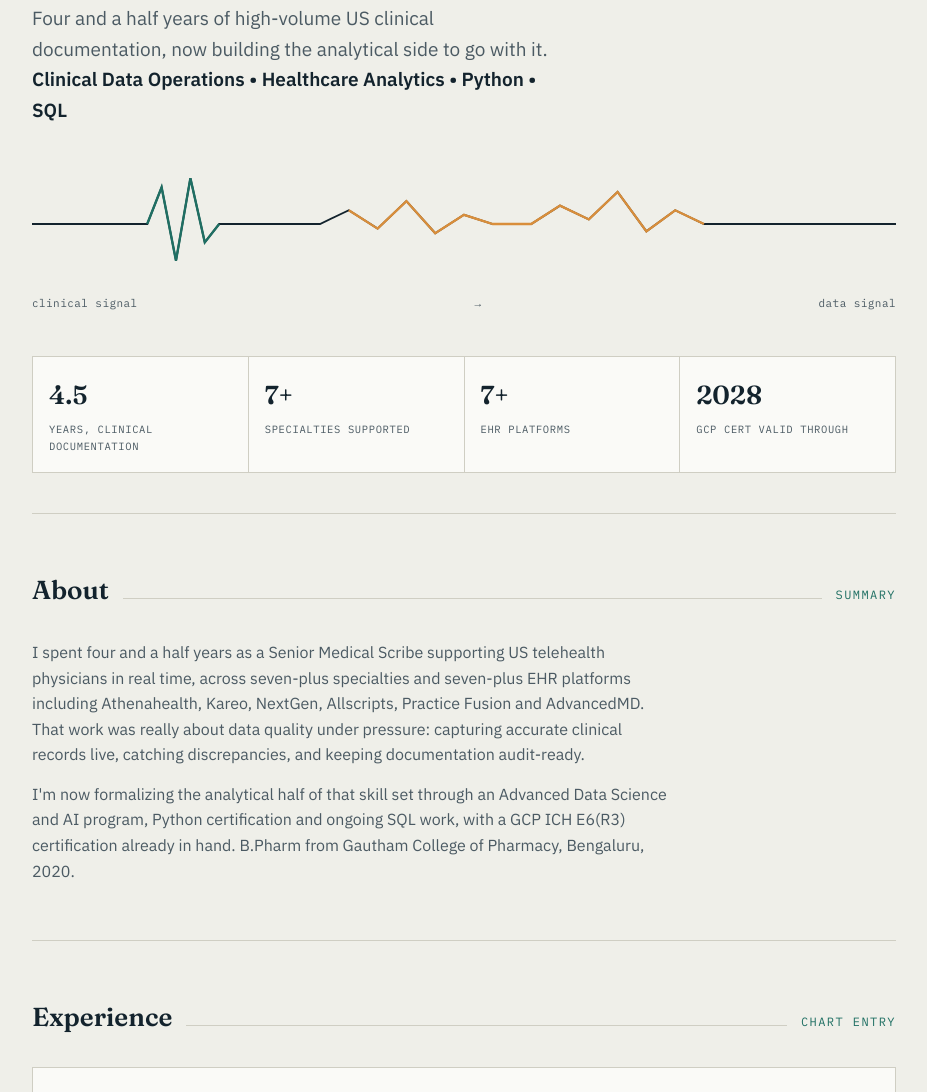
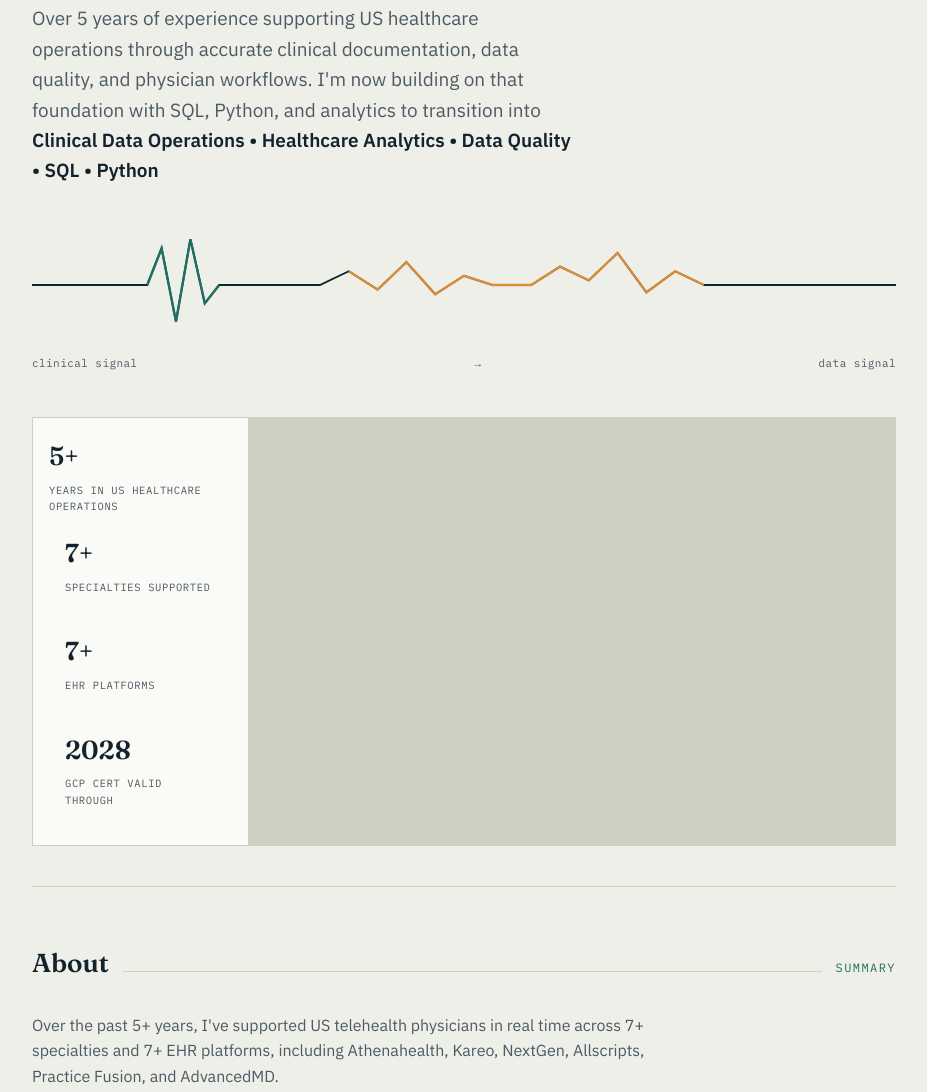
Before and after one commit to aniixiety/aniixiety.github.io, a plain HTML site: page index.html in a window 1280 px wide. Shown: the part 195-1287 px from the top of the page, without its empty margins (176-1103 px from the left). Drawn offline with Linux system fonts and the light colour scheme.

Commit message:
Updated experience to 5+ years

```diff
--- a/index.html
+++ b/index.html
@@ -231,9 +231,19 @@
       </div>
     </div>
 
-    <p class="tagline">Four and a half years of high-volume US clinical documentation, now building
-      the analytical side to go with it. <strong>Clinical Data Operations • Healthcare Analytics • Python • SQL</strong></p>
+    <p class="tagline">
+  Over 5 years of experience supporting US healthcare operations
+  through accurate clinical documentation, data quality,
+  and physician workflows.
 
+  I'm now building on that foundation with SQL, Python,
+  and analytics to transition into
+
+  <strong>
+    Clinical Data Operations • Healthcare Analytics •
+    Data Quality • SQL • Python
+  </strong>
+</p>
     <div class="trace-box">
       <svg viewBox="0 0 900 120" width="100%" height="110" preserveAspectRatio="none" role="img" aria-label="Line drawing that moves from a heartbeat waveform into a data chart trace">
         <path id="trace-path"
@@ -255,7 +265,7 @@
     </div>
 
     <div class="vitals">
-      <div class="vital"><div class="num">4.5</div><div class="lbl">Years, Clinical Documentation</div></div>
+      <div class="vital"><div class="num">5+</div><div class="lbl">Years in US Healthcare Operations</div>
       <div class="vital"><div class="num">7+</div><div class="lbl">Specialties Supported</div></div>
       <div class="vital"><div class="num">7+</div><div class="lbl">EHR Platforms</div></div>
       <div class="vital"><div class="num">2028</div><div class="lbl">GCP Cert Valid Through</div></div>
@@ -264,11 +274,9 @@
 
   <section id="about">
     <div class="section-head"><h2>About</h2><div class="rule"></div><span class="field-label">Summary</span></div>
-    <p class="body-text">I spent four and a half years as a Senior Medical Scribe supporting US telehealth
-      physicians in real time, across seven-plus specialties and seven-plus EHR platforms including
-      Athenahealth, Kareo, NextGen, Allscripts, Practice Fusion and AdvancedMD. That work was really
-      about data quality under pressure: capturing accurate clinical records live, catching
-      discrepancies, and keeping documentation audit-ready.</p>
+    <p class="body-text">Over the past 5+ years, I've supported US telehealth physicians in real time
+      across 7+ specialties and 7+ EHR platforms, including Athenahealth, Kareo, NextGen, Allscripts,
+      Practice Fusion, and AdvancedMD.</p>
     <p class="body-text">I'm now formalizing the analytical half of that skill set through an Advanced
       Data Science and AI program, Python certification and ongoing SQL work, with a GCP ICH E6(R3)
       certification already in hand. B.Pharm from Gautham College of Pharmacy, Bengaluru, 2020.</p>
```
